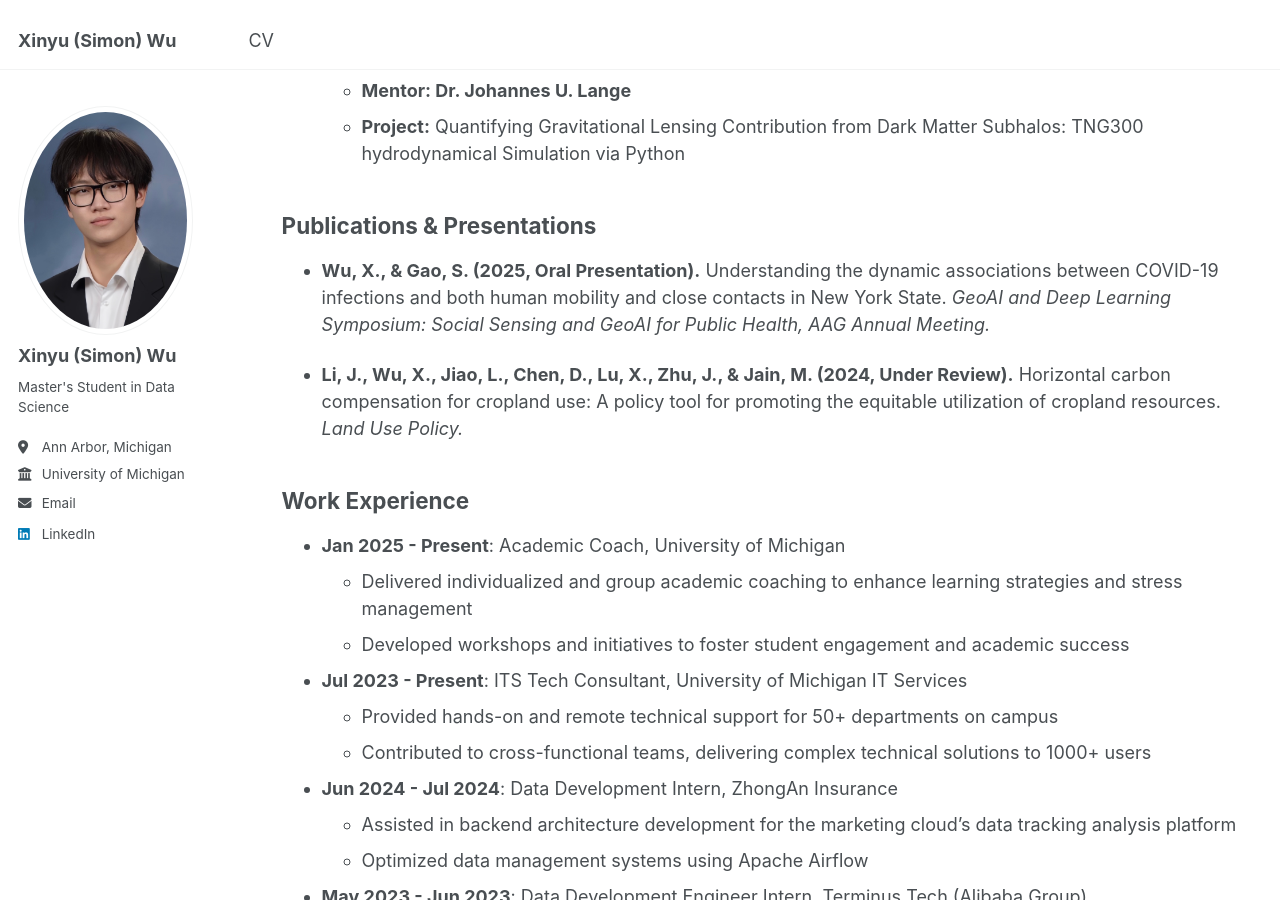
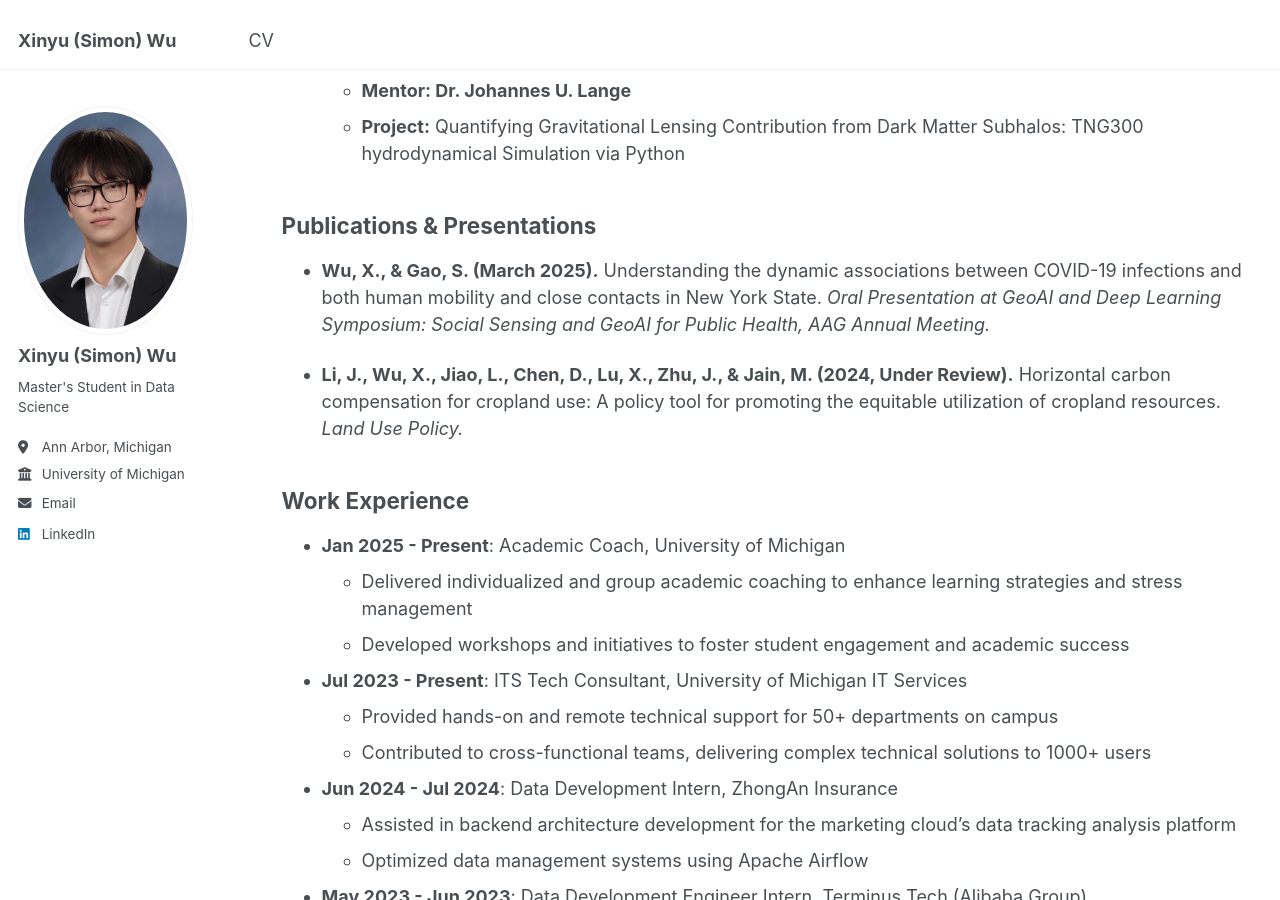
Before and after one commit to Simonxyw/simonxyw.github.io, a Jekyll site: the page built from _pages/cv.md, in a window 1280 px wide and 900 px high, scrolled down 596 px. Built offline with Jekyll 4.4.1, drawn with Linux system fonts in a browser that asks for light colours.

Commit message:
Update cv.md

```diff
--- a/_pages/cv.md
+++ b/_pages/cv.md
@@ -28,7 +28,7 @@ Research Experience
 
 Publications & Presentations
 -----
-* **Wu, X., & Gao, S. (2025, Oral Presentation).** Understanding the dynamic associations between COVID-19 infections and both human mobility and close contacts in New York State. *GeoAI and Deep Learning Symposium: Social Sensing and GeoAI for Public Health, AAG Annual Meeting.*
+* **Wu, X., & Gao, S. (March 2025).** Understanding the dynamic associations between COVID-19 infections and both human mobility and close contacts in New York State. *Oral Presentation at GeoAI and Deep Learning Symposium: Social Sensing and GeoAI for Public Health, AAG Annual Meeting.*
 
 * **Li, J., Wu, X., Jiao, L., Chen, D., Lu, X., Zhu, J., & Jain, M. (2024, Under Review).** Horizontal carbon compensation for cropland use: A policy tool for promoting the equitable utilization of cropland resources. *Land Use Policy.*
 
```
